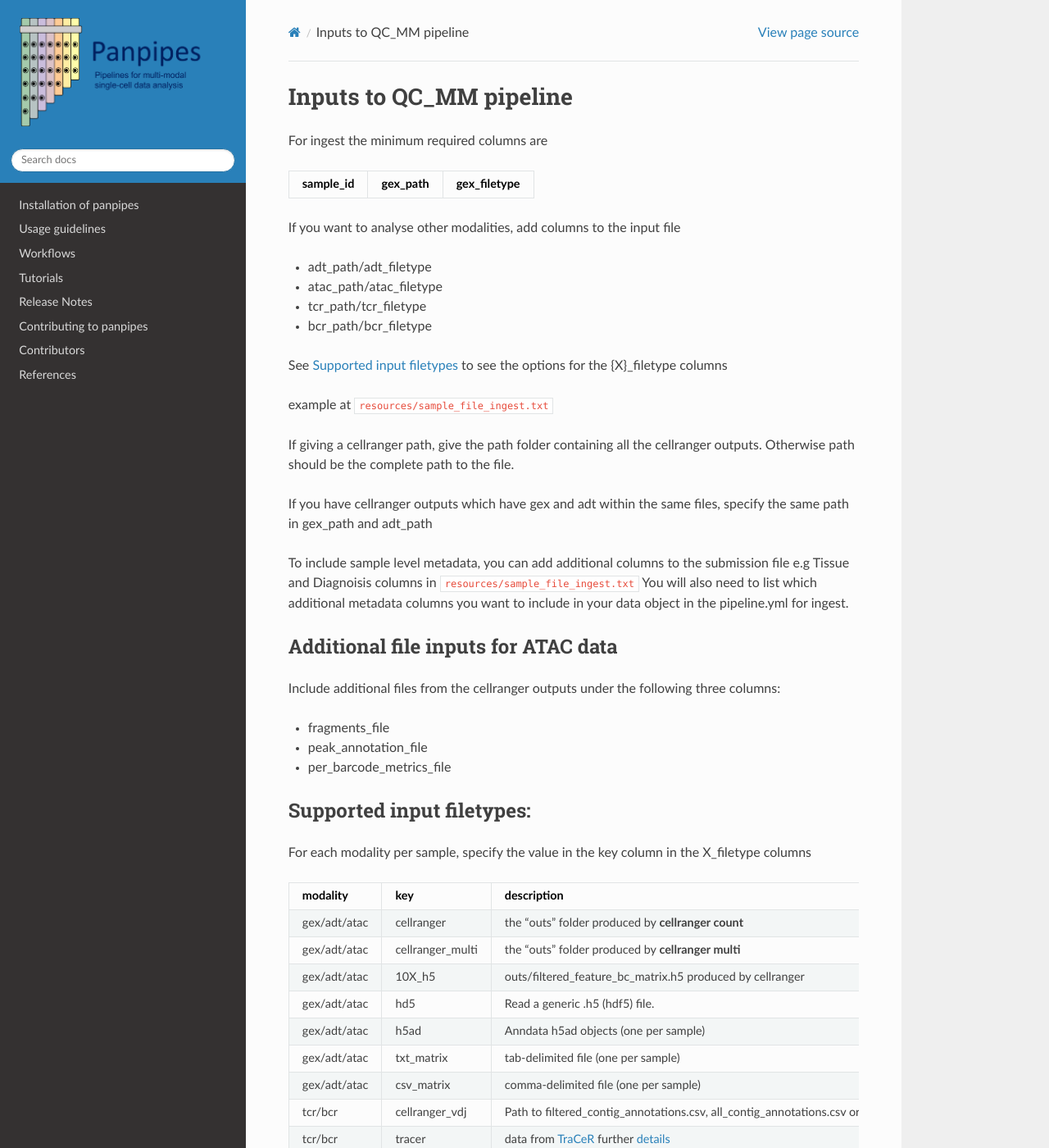
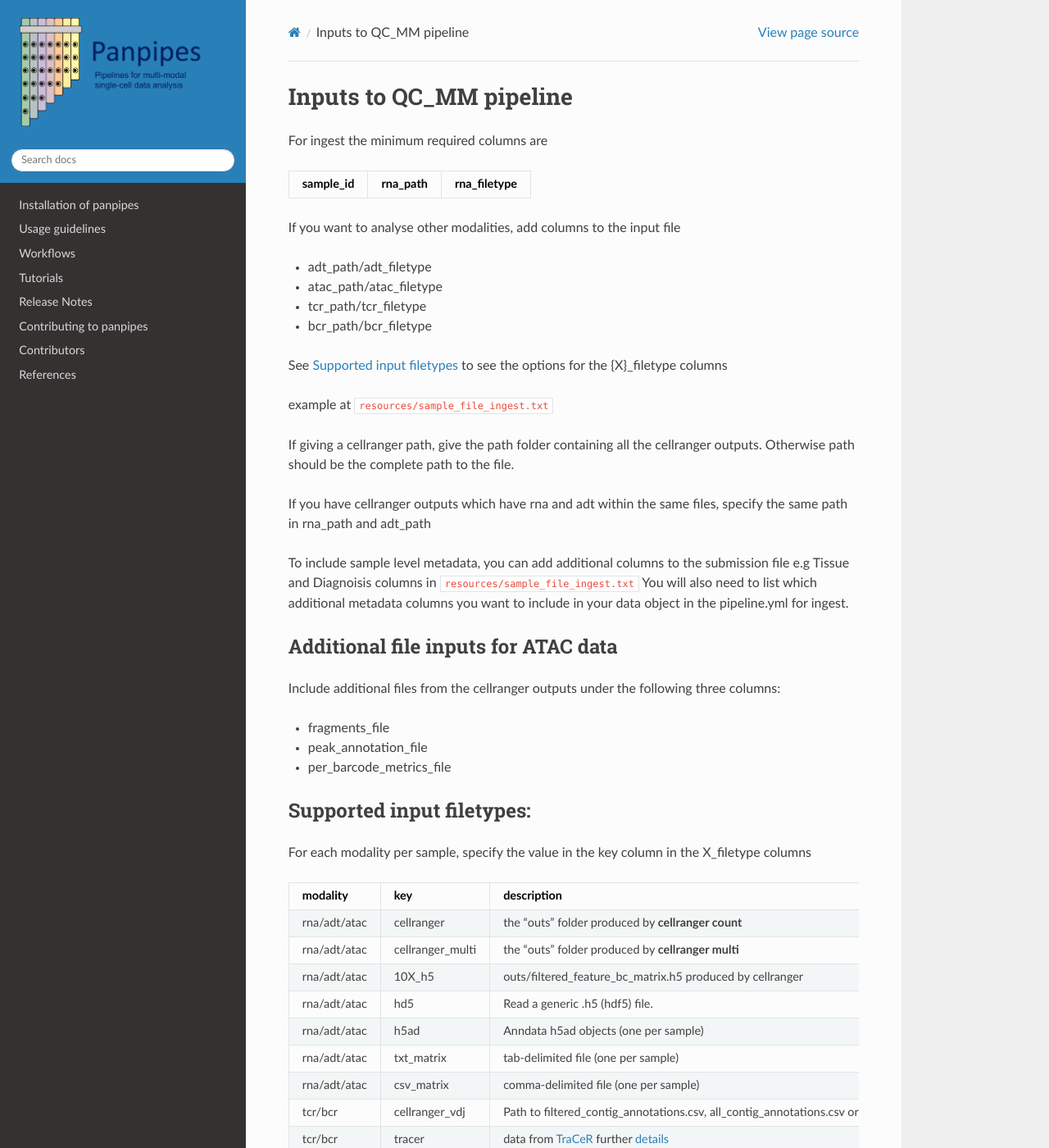
Before and after one commit to DendrouLab/panpipes, a Sphinx documentation site: the page built from docs/setup_for_ingest.md, in a window 1280 px wide and 1400 px high. Shown: the whole window at 82% size. Built offline with Sphinx 7.4.7 and the Read the Docs theme 2.0.0, drawn with Linux system fonts in a browser that asks for light colours.

Commit message:
checking gex on setup md files

```diff
--- a/docs/setup_for_ingest.md
+++ b/docs/setup_for_ingest.md
@@ -3,7 +3,7 @@
 
 For ingest the minimum required columns are
 
-sample_id | gex_path | gex_filetype
+sample_id | rna_path | rna_filetype
 ----------|----------|-------------
 
 
@@ -20,7 +20,7 @@ example at `resources/sample_file_ingest.txt`
 
 If giving a cellranger path, give the path folder containing all the cellranger outputs. Otherwise path should be the complete path to the file.
 
-If you have cellranger outputs which have gex and adt within the same files, specify the same path in gex_path and adt_path
+If you have cellranger outputs which have rna and adt within the same files, specify the same path in rna_path and adt_path
 
 To include sample level metadata, you can add additional columns to the submission file
 e.g Tissue and Diagnoisis columns in `resources/sample_file_ingest.txt`
@@ -38,13 +38,13 @@ For each modality per sample, specify the value in the key column in the X_filet
 
 modality    |key       |description
 ------------|----------|----------
-gex/adt/atac|cellranger| the "outs" folder produced by **cellranger count**
-gex/adt/atac|cellranger_multi| the "outs" folder produced by **cellranger multi**
-gex/adt/atac|10X_h5   | outs/filtered_feature_bc_matrix.h5 produced by cellranger
-gex/adt/atac|hd5 | Read a generic .h5 (hdf5) file.
-gex/adt/atac|h5ad  | Anndata h5ad objects (one per sample)
-gex/adt/atac|txt_matrix  | tab-delimited file (one per sample)
-gex/adt/atac|csv_matrix  | comma-delimited file (one per sample)
+rna/adt/atac|cellranger| the "outs" folder produced by **cellranger count**
+rna/adt/atac|cellranger_multi| the "outs" folder produced by **cellranger multi**
+rna/adt/atac|10X_h5   | outs/filtered_feature_bc_matrix.h5 produced by cellranger
+rna/adt/atac|hd5 | Read a generic .h5 (hdf5) file.
+rna/adt/atac|h5ad  | Anndata h5ad objects (one per sample)
+rna/adt/atac|txt_matrix  | tab-delimited file (one per sample)
+rna/adt/atac|csv_matrix  | comma-delimited file (one per sample)
 tcr/bcr     |cellranger_vdj| Path to filtered_contig_annotations.csv, all_contig_annotations.csv or all_contig_annotations.json.  produced by **cellranger vdj** further [details](https://scverse.org/scirpy/latest/generated/scirpy.io.read_10x_vdj.html)
 tcr/bcr     |tracer| data from [TraCeR](https://github.com/Teichlab/tracer) further [details](https://scverse.org/scirpy/latest/generated/scirpy.io.read_tracer.html)
 tcr/bcr     |bracer| data from [BraCeR](https://github.com/Teichlab/bracer) further [details](https://scverse.org/scirpy/latest/generated/scirpy.io.read_bracer.html)
```
Also changed, not shown: docs/usage/sample_file_qc_mm.md (+2 -2 lines).
